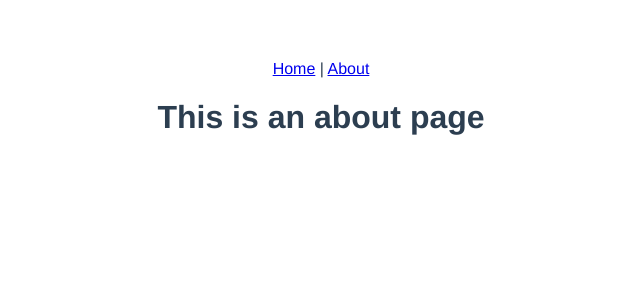
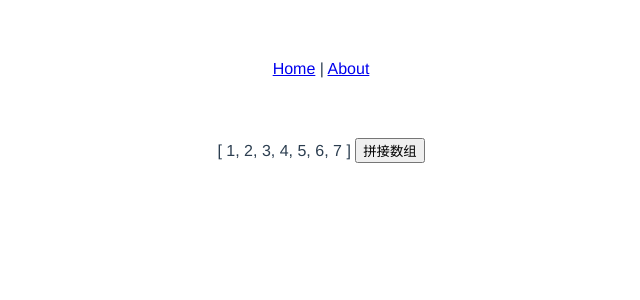
Before and after one commit to keeperLee/lodash-learn, a Vue app: page /about in a window 1280 px wide. Shown: the top 300 px of the page, without its empty margins (319-959 px from the left). Built offline with nearby package versions, Linux system fonts and the light colour scheme.

Commit message:
引入lodash,调用拼接数组的方法

```diff
--- a/package.json
+++ b/package.json
@@ -8,6 +8,7 @@
   },
   "dependencies": {
     "core-js": "^3.6.5",
+    "lodash": "^4.17.21",
     "vue": "^2.6.11",
     "vue-router": "^3.2.0",
     "vuex": "^3.4.0"
--- a/src/main.js
+++ b/src/main.js
@@ -2,9 +2,9 @@ import Vue from 'vue'
 import App from './App.vue'
 import router from './router'
 import store from './store'
-
+import _ from 'lodash'
 Vue.config.productionTip = false
-
+Vue.prototype._= _
 new Vue({
   router,
   store,
--- a/src/views/About.vue
+++ b/src/views/About.vue
@@ -1,5 +1,37 @@
 <template>
   <div class="about">
-    <h1>This is an about page</h1>
+        {{arr1}}
+      <button @click="concatArray">拼接数组</button>
   </div>
 </template>
+
+<script>
+
+    export default {
+        name: 'About',
+        data(){
+            return{
+                arr1:[1,2,3,4,5,6,7]
+            }
+        },
+        methods:{
+            concatArray(){
+                this.arr1 = _.concat(this.arr1,6,5,4,3,2,1)
+            }
+        },
+        mounted() {
+            // this.concatArray();
+        }
+    }
+</script>
+
+
+<style lang="stylus">
+.about
+    font-family Avenir, Helvetica, Arial, sans-serif
+    -webkit-font-smoothing antialiased
+    -moz-osx-font-smoothing grayscale
+    text-align center
+    color #2c3e50
+    margin-top 60px
+</style>
```
